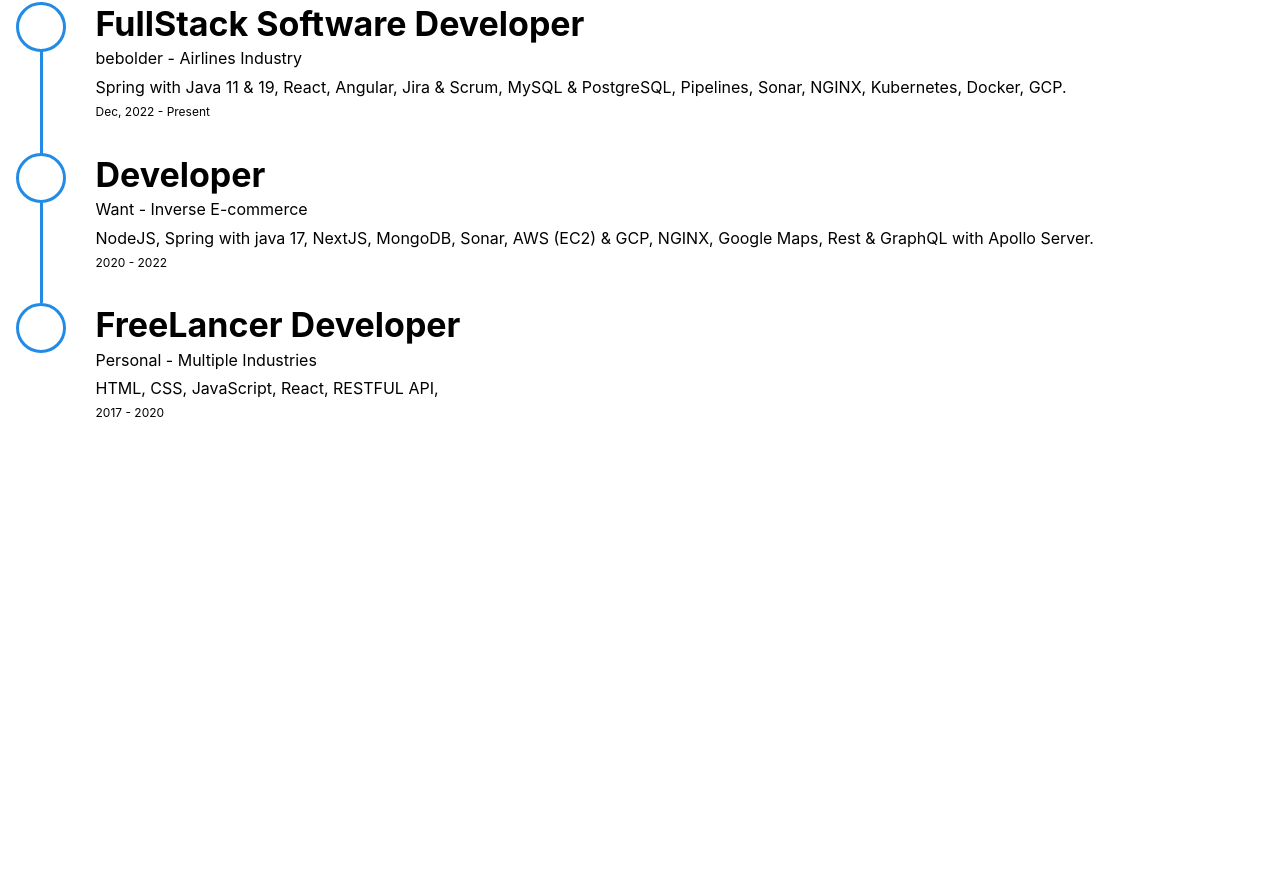
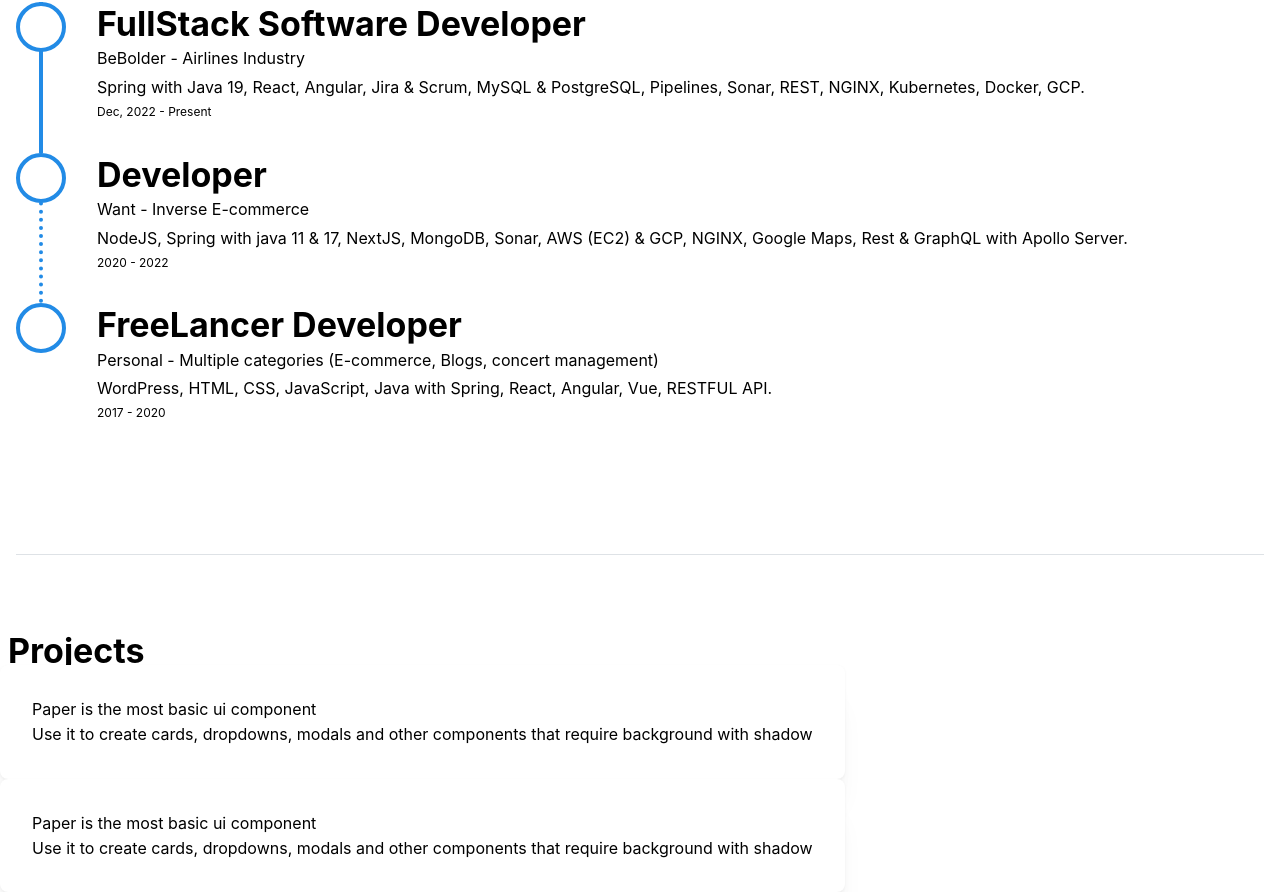
Before and after one commit to mauneven/mauneven, a Next.js app: page / in a window 1280 px wide. Shown: the part 743-1635 px from the top of the page. Before the commit the page ends 1215 px from the top, so only its background shows below. Built offline with nearby package versions, Linux system fonts and the light colour scheme.

Commit message:
added projects, better experiences

```diff
--- a/app/components/me/Experience.tsx
+++ b/app/components/me/Experience.tsx
@@ -7,24 +7,24 @@
   return (
     <Stack mb={50}>
       <Title mb={20}>Experience</Title>
-      <Timeline active={3} bulletSize={50} lineWidth={3}>
+      <Timeline active={3} bulletSize={50} lineWidth={4}>
         <Timeline.Item>
           <Title pt={0} mt={0}>
             FullStack Software Developer
           </Title>
           <Text variant="link" component="span" inherit>
-            bebolder - Airlines Industry
+            BeBolder - Airlines Industry
           </Text>
           <Text size="md" mt={4}>
-            Spring with Java 11 & 19, React, Angular, Jira & Scrum, MySQL &
-            PostgreSQL, Pipelines, Sonar, NGINX, Kubernetes, Docker, GCP.
+            Spring with Java 19, React, Angular, Jira & Scrum, MySQL &
+            PostgreSQL, Pipelines, Sonar, REST, NGINX, Kubernetes, Docker, GCP.
           </Text>
           <Text size="xs" mt={4}>
             Dec, 2022 - Present
           </Text>
         </Timeline.Item>
 
-        <Timeline.Item>
+        <Timeline.Item lineVariant="dotted">
           <Title pt={0} mt={0}>
             Developer
           </Title>
@@ -32,7 +32,7 @@
             Want - Inverse E-commerce
           </Text>
           <Text size="md" mt={4}>
-            NodeJS, Spring with java 17, NextJS, MongoDB, Sonar, AWS (EC2) & GCP,
+            NodeJS, Spring with java 11 & 17, NextJS, MongoDB, Sonar, AWS (EC2) & GCP,
             NGINX, Google Maps, Rest & GraphQL with Apollo Server.
           </Text>
           <Text size="xs" mt={4}>
@@ -45,10 +45,10 @@
             FreeLancer Developer
           </Title>
           <Text variant="link" component="span" inherit>
-            Personal - Multiple Industries
+            Personal - Multiple categories (E-commerce, Blogs, concert management)
           </Text>
           <Text size="md" mt={4}>
-            HTML, CSS, JavaScript, React, RESTFUL API,
+            WordPress, HTML, CSS, JavaScript, Java with Spring, React, Angular, Vue, RESTFUL API.
           </Text>
           <Text size="xs" mt={4}>
             2017 - 2020
--- a/app/components/me/Projects.tsx
+++ b/app/components/me/Projects.tsx
@@ -0,0 +1,28 @@
+import { Grid, Group, Paper, Title, Text } from "@mantine/core";
+import React from "react";
+
+const Projects = () => {
+  return (
+    <Grid>
+      <Title>Projects</Title>
+      <Grid justify="space-between" align="center">
+        <Paper shadow="xl" radius="md" p="xl">
+          <Text>Paper is the most basic ui component</Text>
+          <Text>
+            Use it to create cards, dropdowns, modals and other components that
+            require background with shadow
+          </Text>
+        </Paper>
+        <Paper shadow="xl" radius="md" p="xl">
+          <Text>Paper is the most basic ui component</Text>
+          <Text>
+            Use it to create cards, dropdowns, modals and other components that
+            require background with shadow
+          </Text>
+        </Paper>
+      </Grid>
+    </Grid>
+  );
+};
+
+export default Projects;
--- a/app/page.tsx
+++ b/app/page.tsx
@@ -2,6 +2,7 @@
 import FirstImpression from "./components/me/FirstImpression";
 import Experience from "./components/me/Experience";
 import { Divider, Stack } from "@mantine/core";
+import Projects from "./components/me/Projects";
 
 const page = () => {
   return (
@@ -9,6 +10,8 @@
       <FirstImpression />
       <Divider mt={50} mb={50}/>
       <Experience />
+      <Divider mt={50} mb={50}/>
+      <Projects/>
     </Stack>
   );
 };
```
